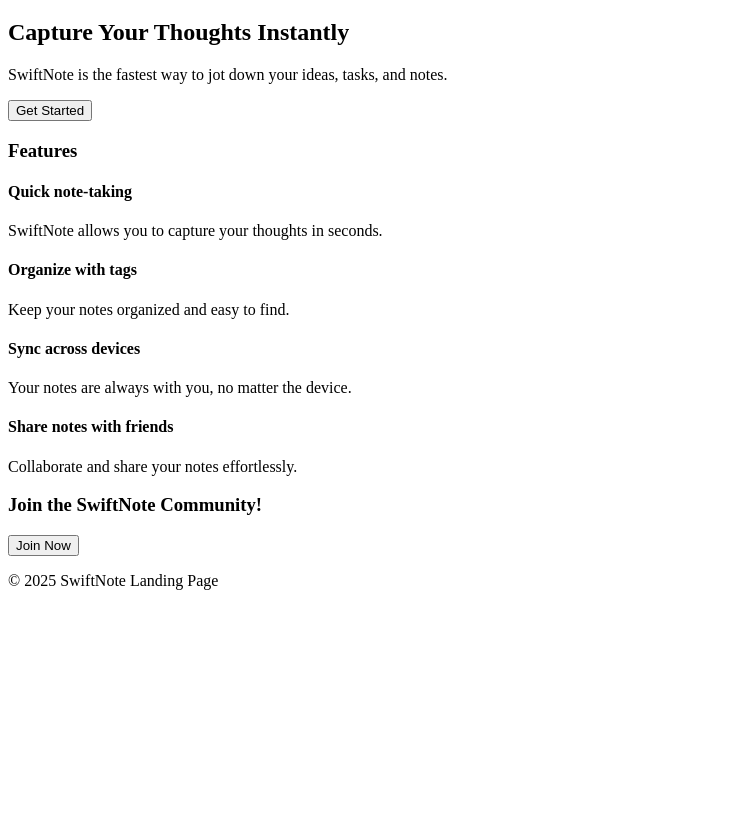
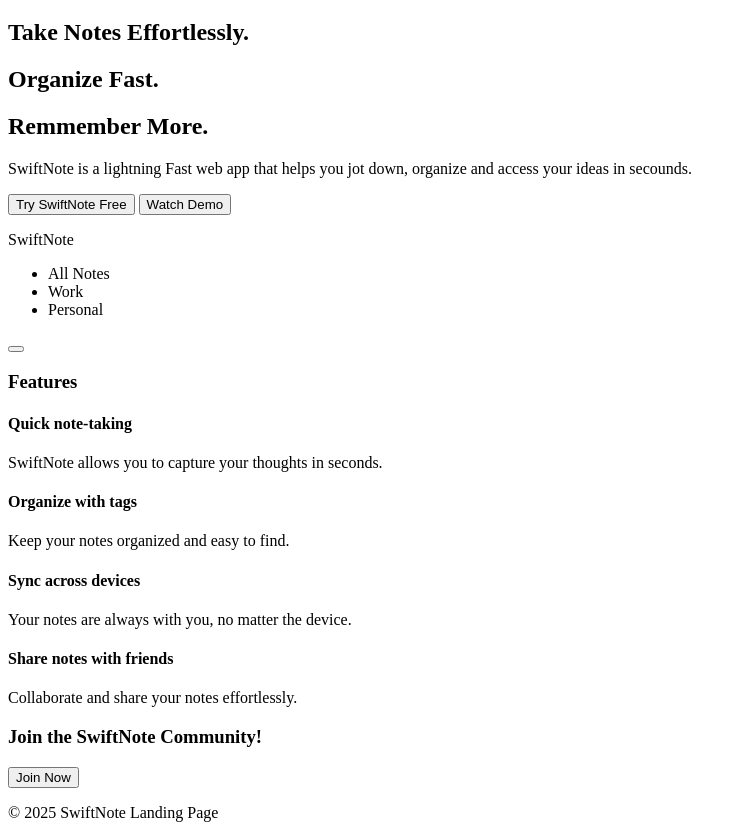
Before and after one commit to Nigel-Bowie/SwiftNoteLandingPage, a plain HTML site: page index.html in a window 1280 px wide. Shown: the part 61-899 px from the top of the page, without its empty margins (0-746 px from the left). Before the commit the page ends 800 px from the top, so only its background shows below. Drawn offline with Linux system fonts and the light colour scheme.

Commit message:
Make changes to the layout of the hero section

```diff
--- a/index.html
+++ b/index.html
@@ -12,9 +12,28 @@
     </header>
     <main>
         <section class="hero">
-            <h2>Capture Your Thoughts Instantly</h2>
-            <p>SwiftNote is the fastest way to jot down your ideas, tasks, and notes.</p>
-            <button id="get-started">Get Started</button>
+            <div class="hero-content">
+                <h2>Take Notes Effortlessly.</h2>
+                <h2>Organize Fast.</h2>
+                <h2>Remmember More.</h2>
+                <p>SwiftNote is a lightning Fast web app that helps you jot down, organize and access your ideas in secounds.</p>
+                <button id="get-started">Try SwiftNote Free</button>
+                <button id="watch-demo">Watch Demo</button>
+            </div>
+            <div class="hero-snapshot">
+                <div class="snapshot-menu">
+                    <p>SwiftNote</p>
+                    <ul>
+                        <li>All Notes</li>
+                        <li>Work</li>
+                        <li>Personal</li>
+                    </ul>
+                </div>
+                <div class="snapshot-preview">
+                    <button class="search" aria-placeholder="Search notes..."></button>
+
+                </div>
+            </div>
         </section>
 
         <section class="features">
```
